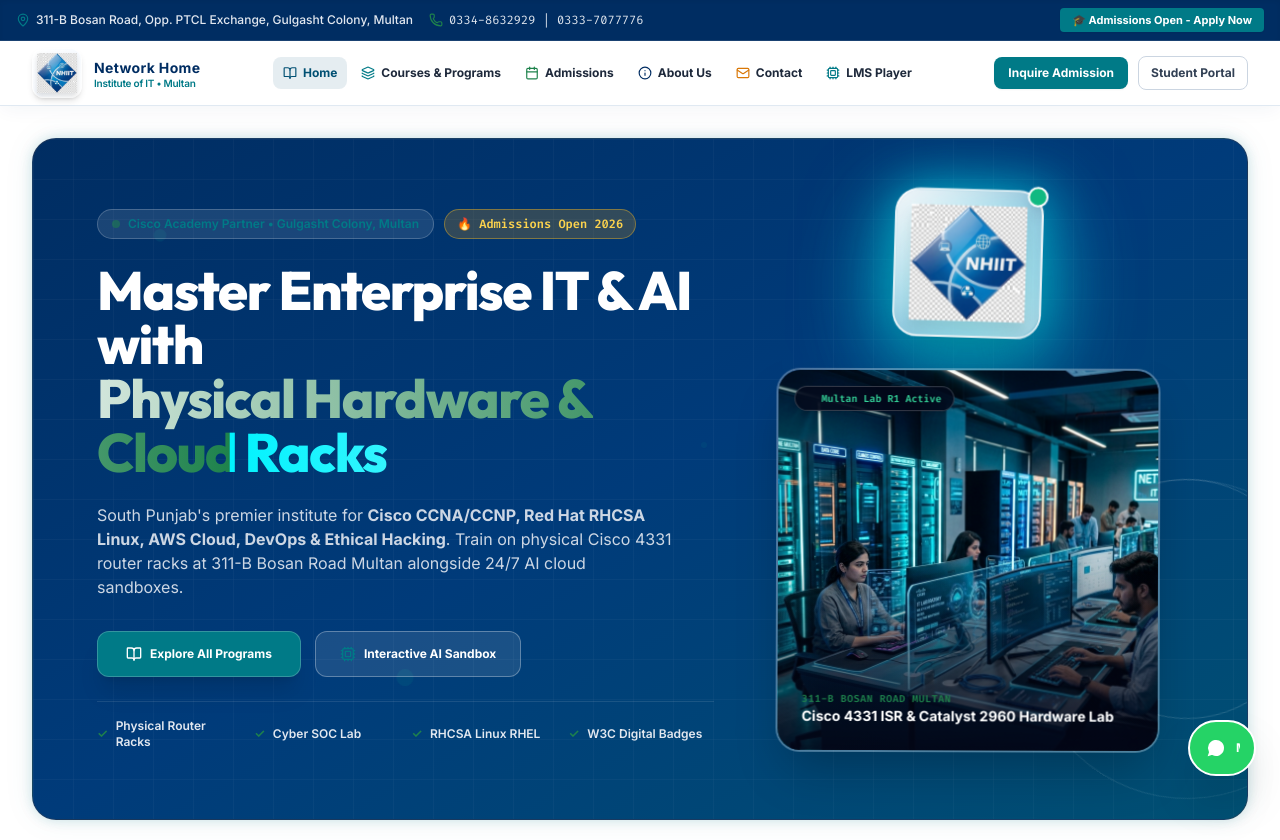
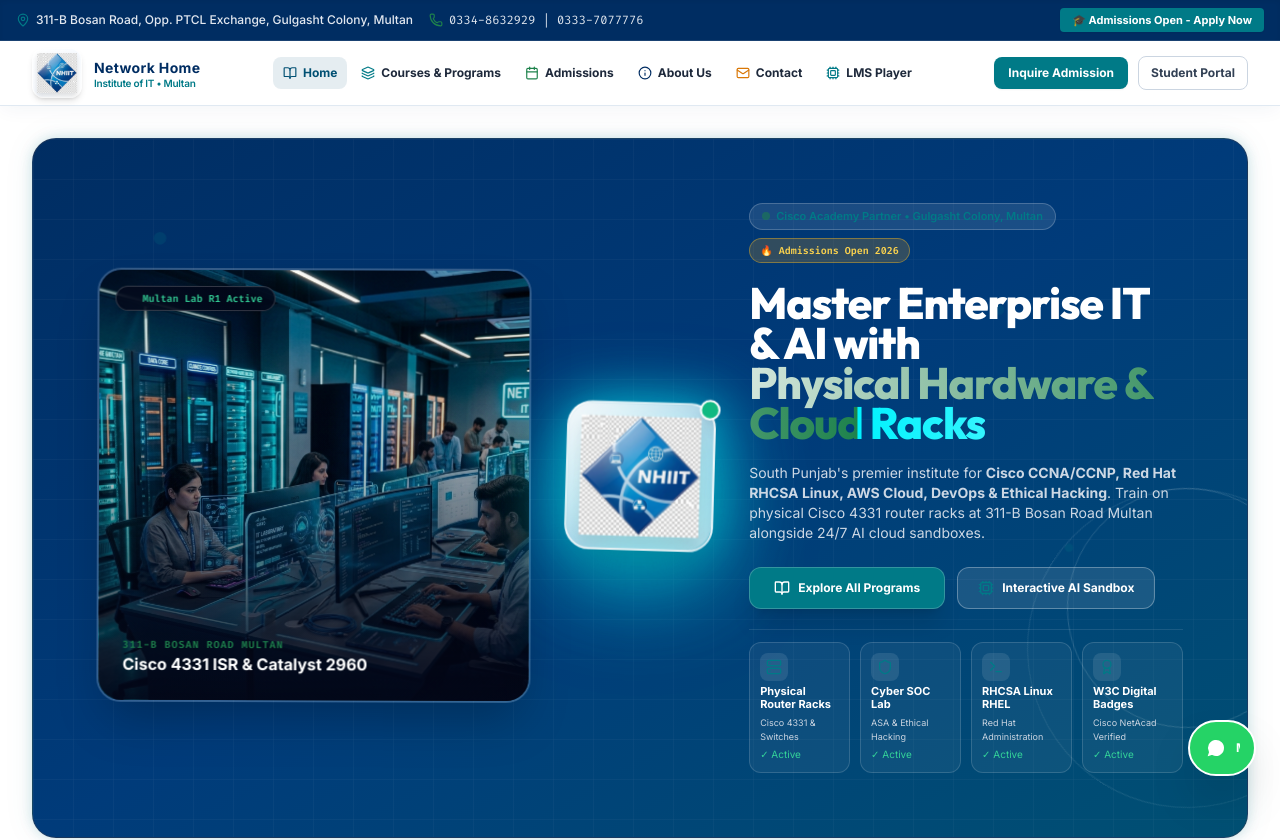
Before and after one commit to najeebulhussan/cyberaiacademy, a React (Vite) app: page / in a window 1280 px wide. Shown: the top 840 px of the page. Built offline with nearby package versions, Linux system fonts and the light colour scheme.

Commit message:
Refine hero layout to 3-column composition with centered 3D diamond logo emblem matching user mockup

```diff
--- a/src/components/ExploreView.tsx
+++ b/src/components/ExploreView.tsx
@@ -3,7 +3,7 @@
 import { useScrollReveal, useAnimatedCounter } from '@/hooks/useScrollReveal';
 import CampusLabsShowcase from '@/components/CampusLabsShowcase';
 import FacultyShowcase from '@/components/FacultyShowcase';
-import { Shield, Cpu, Award, Clock, ArrowRight, X, BookOpen, Star, Network, Brain, Code, Monitor, Laptop, User, Leaf, Cloud } from 'lucide-react';
+import { Shield, Cpu, Award, Clock, ArrowRight, X, BookOpen, Star, Network, Brain, Code, Monitor, Laptop, User, Leaf, Cloud, Server, Terminal } from 'lucide-react';
 
 interface ExploreViewProps {
   onNavigateToTab: (tab: 'explore' | 'programs' | 'about' | 'admissions' | 'contact' | 'learning' | 'player' | 'tutor' | 'badges' | 'admin') => void;
@@ -76,100 +76,15 @@
         <div className="absolute top-1/2 right-[-100px] w-[320px] h-[320px] border border-white/10 rounded-full animate-orbit pointer-events-none" />
         <div className="absolute top-1/2 right-[-60px] w-[240px] h-[240px] border border-white/15 rounded-full animate-orbit-reverse pointer-events-none" />
 
-        <div className="grid lg:grid-cols-12 gap-10 items-center relative z-10">
+        <div className="grid lg:grid-cols-12 gap-6 lg:gap-8 items-center relative z-10">
 
-          {/* Left Text Content Column */}
-          <div className="lg:col-span-7 space-y-6 text-left">
-
-            {/* Dual Glass Status Badges */}
-            <div className="flex flex-wrap gap-2.5 items-center animate-slide-up">
-              <div className="inline-flex items-center gap-2 px-3.5 py-1.5 rounded-full border border-white/20 bg-white/10 backdrop-blur-md text-xs font-semibold text-accentCyan">
-                <span className="w-2 h-2 rounded-full bg-accentGreen animate-pulse shrink-0" />
-                <span>Cisco Academy Partner • Gulgasht Colony, Multan</span>
-              </div>
-
-              <div className="inline-flex items-center gap-1.5 px-3 py-1.5 rounded-full bg-amber-500/20 border border-amber-400/40 text-amber-300 text-xs font-bold font-mono">
-                <span>🔥 Admissions Open 2026</span>
-              </div>
-            </div>
-
-            {/* Main Headline */}
-            <h1 className="text-3xl sm:text-4xl md:text-5xl lg:text-[54px] font-display font-extrabold text-white leading-[1.12] tracking-tight animate-slide-up" style={{ animationDelay: '0.15s' }}>
-              Master Enterprise IT & AI with <br className="hidden sm:inline" />
-              <span className="bg-gradient-to-r from-[#00F2FE] via-white to-[#1E824C] animate-gradient-text">
-                Physical Hardware & Cloud Racks
-              </span>
-            </h1>
-
-            {/* Sub-headline Description */}
-            <p className="text-slate-200/90 text-sm md:text-base leading-relaxed max-w-xl font-sans animate-slide-up" style={{ animationDelay: '0.3s' }}>
-              South Punjab's premier institute for <strong>Cisco CCNA/CCNP, Red Hat RHCSA Linux, AWS Cloud, DevOps & Ethical Hacking</strong>. Train on physical Cisco 4331 router racks at 311-B Bosan Road Multan alongside 24/7 AI cloud sandboxes.
-            </p>
-
-            {/* Action Buttons */}
-            <div className="flex flex-wrap gap-3.5 pt-2 animate-slide-up" style={{ animationDelay: '0.45s' }}>
-              <button
-                onClick={() => onNavigateToTab('programs')}
-                className="bg-[#007A87] hover:bg-[#005073] text-white px-7 py-3.5 rounded-xl font-bold text-xs shadow-xl flex items-center gap-2 cursor-pointer border border-white/20 hover:scale-105 transition-transform"
-              >
-                <BookOpen className="w-4 h-4" /> Explore All Programs
-              </button>
-
-              <button
-                onClick={() => onNavigateToTab('player')}
-                className="bg-white/10 hover:bg-white/20 text-white border border-white/30 px-6 py-3.5 rounded-xl font-bold transition-all text-xs cursor-pointer backdrop-blur-md hover:scale-105 flex items-center gap-2"
-              >
-                <Cpu className="w-4 h-4 text-accentCyan" /> Interactive AI Sandbox
-              </button>
-            </div>
-
-            {/* Key Feature Chips Bar */}
-            <div className="pt-4 grid grid-cols-2 sm:grid-cols-4 gap-3 border-t border-white/10 text-xs font-semibold text-slate-200">
-              <div className="flex items-center gap-2">
-                <span className="text-accentGreen">✓</span> Physical Router Racks
-              </div>
-              <div className="flex items-center gap-2">
-                <span className="text-accentGreen">✓</span> Cyber SOC Lab
-              </div>
-              <div className="flex items-center gap-2">
-                <span className="text-accentGreen">✓</span> RHCSA Linux RHEL
-              </div>
-              <div className="flex items-center gap-2">
-                <span className="text-accentGreen">✓</span> W3C Digital Badges
-              </div>
-            </div>
-
-          </div>
-
-          {/* Right Column: Hero Graphic & Animated NHIIT Logo Showcase */}
-          <div className="lg:col-span-5 relative flex flex-col justify-center items-center gap-6 animate-slide-up" style={{ animationDelay: '0.2s' }}>
-
-            {/* Animated 3D Floating NHIIT Logo Emblem */}
-            <div className="relative flex justify-center items-center">
-              <div className="hero-animated-logo w-28 h-28 sm:w-36 sm:h-36 rounded-3xl p-3.5 bg-gradient-to-br from-white/90 via-blue-50/60 to-white/40 backdrop-blur-xl border-2 border-white/80 shadow-2xl flex items-center justify-center relative group cursor-pointer">
-
-                {/* Specular glass sheen highlight line */}
-                <div className="absolute inset-0 rounded-3xl bg-gradient-to-tr from-transparent via-white/40 to-transparent pointer-events-none" />
-
-                <img
-                  src="/logo.png"
-                  alt="NHIIT Animated Diamond Logo"
-                  className="w-full h-full object-contain filter drop-shadow-xl group-hover:scale-110 transition-transform duration-500"
-                />
-
-                {/* Corner Status Dot */}
-                <div className="absolute -top-1.5 -right-1.5 w-5 h-5 rounded-full bg-emerald-500 border-2 border-white flex items-center justify-center shadow-lg">
-                  <span className="w-2 h-2 rounded-full bg-white animate-ping" />
-                </div>
-              </div>
-            </div>
-
-            {/* Hardware Lab Photo Card */}
-            <div className="relative w-full max-w-sm aspect-video sm:aspect-square rounded-3xl overflow-hidden border-2 border-white/30 shadow-2xl group hero-image-float">
+          {/* LEFT COLUMN: Hardware Lab Photo Showcase (5 cols) */}
+          <div className="lg:col-span-5 relative flex justify-center items-center animate-slide-up">
+            <div className="relative w-full aspect-[4/3] lg:aspect-square rounded-3xl overflow-hidden border-2 border-white/20 shadow-2xl group hero-image-float">
               <img
                 src="/network_home_hero.jpg"
                 alt="Network Home Bosan Road Multan Hardware Lab"
-                className="w-full h-full object-cover transition-transform duration-700 group-hover:scale-110"
+                className="w-full h-full object-cover transition-transform duration-700 group-hover:scale-105"
               />
 
               {/* Live Status Overlay Badge */}
@@ -178,12 +93,126 @@
                 <span>Multan Lab R1 Active</span>
               </div>
 
-              {/* Bottom Card Title Overlay */}
-              <div className="absolute inset-0 bg-gradient-to-t from-slate-950/90 via-transparent to-transparent flex flex-col justify-end p-6 text-white">
-                <span className="text-[10px] font-mono font-bold text-accentGreen uppercase tracking-wider">311-B Bosan Road Multan</span>
-                <h3 className="text-sm font-extrabold text-white">Cisco 4331 ISR & Catalyst 2960 Hardware Lab</h3>
+              {/* Bottom Card Overlay */}
+              <div className="absolute inset-0 bg-gradient-to-t from-slate-950/95 via-slate-950/30 to-transparent flex flex-col justify-end p-6 text-white text-left">
+                <span className="text-[10px] font-mono font-bold text-accentGreen uppercase tracking-widest">311-B BOSAN ROAD MULTAN</span>
+                <h3 className="text-sm sm:text-base font-extrabold text-white">Cisco 4331 ISR & Catalyst 2960</h3>
               </div>
             </div>
+          </div>
+
+          {/* CENTER COLUMN: 3D Diamond Animated Logo Emblem (2 cols) */}
+          <div className="lg:col-span-2 relative flex justify-center items-center py-4 lg:py-0 animate-slide-up" style={{ animationDelay: '0.15s' }}>
+            <div className="relative flex items-center justify-center">
+
+              {/* Glowing Background Ring */}
+              <div className="absolute w-36 h-36 rounded-full bg-[#00F2FE]/20 blur-xl animate-pulse pointer-events-none" />
+
+              {/* 3D Animated Logo Container */}
+              <div className="hero-animated-logo w-28 h-28 sm:w-36 sm:h-36 rounded-3xl p-3 bg-gradient-to-br from-white/90 via-blue-50/70 to-white/30 backdrop-blur-2xl border-2 border-white/80 shadow-2xl flex items-center justify-center relative group cursor-pointer">
+
+                {/* Specular glass sheen highlight line */}
+                <div className="absolute inset-0 rounded-3xl bg-gradient-to-tr from-transparent via-white/50 to-transparent pointer-events-none" />
+
+                <img
+                  src="/logo.png"
+                  alt="NHIIT Animated Diamond Logo"
+                  className="w-full h-full object-contain filter drop-shadow-xl group-hover:scale-110 transition-transform duration-500"
+                />
+
+                {/* Corner Pulse Badge */}
+                <div className="absolute -top-1.5 -right-1.5 w-5 h-5 rounded-full bg-emerald-500 border-2 border-white flex items-center justify-center shadow-lg">
+                  <span className="w-2 h-2 rounded-full bg-white animate-ping" />
+                </div>
+              </div>
+
+            </div>
+          </div>
+
+          {/* RIGHT COLUMN: Text Content & CTAs (5 cols) */}
+          <div className="lg:col-span-5 space-y-5 text-left animate-slide-up" style={{ animationDelay: '0.2s' }}>
+
+            {/* Dual Glass Status Badges */}
+            <div className="flex flex-wrap gap-2 items-center">
+              <div className="inline-flex items-center gap-1.5 px-3 py-1 rounded-full border border-white/20 bg-white/10 backdrop-blur-md text-[11px] font-semibold text-accentCyan">
+                <span className="w-2 h-2 rounded-full bg-accentGreen animate-pulse shrink-0" />
+                <span>Cisco Academy Partner • Gulgasht Colony, Multan</span>
+              </div>
+
+              <div className="inline-flex items-center gap-1.5 px-2.5 py-1 rounded-full bg-amber-500/20 border border-amber-400/40 text-amber-300 text-[10px] font-bold font-mono">
+                <span>🔥 Admissions Open 2026</span>
+              </div>
+            </div>
+
+            {/* Main Headline */}
+            <h1 className="text-3xl sm:text-4xl lg:text-[44px] font-display font-extrabold text-white leading-[1.12] tracking-tight">
+              Master Enterprise IT & AI with <br className="hidden sm:inline" />
+              <span className="bg-gradient-to-r from-[#00F2FE] via-white to-[#1E824C] animate-gradient-text">
+                Physical Hardware & Cloud Racks
+              </span>
+            </h1>
+
+            {/* Sub-headline Description */}
+            <p className="text-slate-200/90 text-xs sm:text-sm leading-relaxed max-w-xl font-sans">
+              South Punjab's premier institute for <strong>Cisco CCNA/CCNP, Red Hat RHCSA Linux, AWS Cloud, DevOps & Ethical Hacking</strong>. Train on physical Cisco 4331 router racks at 311-B Bosan Road Multan alongside 24/7 AI cloud sandboxes.
+            </p>
+
+            {/* Action Buttons */}
+            <div className="flex flex-wrap gap-3 pt-1">
+              <button
+                onClick={() => onNavigateToTab('programs')}
+                className="bg-[#007A87] hover:bg-[#005073] text-white px-6 py-3 rounded-xl font-bold text-xs shadow-xl flex items-center gap-2 cursor-pointer border border-white/20 hover:scale-105 transition-transform"
+              >
+                <BookOpen className="w-4 h-4" /> Explore All Programs
+              </button>
+
+              <button
+                onClick={() => onNavigateToTab('player')}
+                className="bg-white/10 hover:bg-white/20 text-white border border-white/30 px-5 py-3 rounded-xl font-bold transition-all text-xs cursor-pointer backdrop-blur-md hover:scale-105 flex items-center gap-2"
+              >
+                <Cpu className="w-4 h-4 text-accentCyan" /> Interactive AI Sandbox
+              </button>
+            </div>
+
+            {/* Glass Feature Cards (4 Cards Grid) */}
+            <div className="pt-3 grid grid-cols-2 sm:grid-cols-4 gap-2.5 border-t border-white/10 text-left">
+              <div className="p-2.5 rounded-xl bg-white/5 border border-white/15 backdrop-blur-sm space-y-1">
+                <div className="w-7 h-7 rounded-lg bg-white/10 flex items-center justify-center text-accentCyan">
+                  <Server className="w-4 h-4" />
+                </div>
+                <div className="text-[11px] font-bold text-white leading-tight">Physical Router Racks</div>
+                <div className="text-[9px] text-slate-300">Cisco 4331 & Switches</div>
+                <div className="text-emerald-400 text-[10px]">✓ Active</div>
+              </div>
+
+              <div className="p-2.5 rounded-xl bg-white/5 border border-white/15 backdrop-blur-sm space-y-1">
+                <div className="w-7 h-7 rounded-lg bg-white/10 flex items-center justify-center text-accentCyan">
+                  <Shield className="w-4 h-4" />
+                </div>
+                <div className="text-[11px] font-bold text-white leading-tight">Cyber SOC Lab</div>
+                <div className="text-[9px] text-slate-300">ASA & Ethical Hacking</div>
+                <div className="text-emerald-400 text-[10px]">✓ Active</div>
+              </div>
+
+              <div className="p-2.5 rounded-xl bg-white/5 border border-white/15 backdrop-blur-sm space-y-1">
+                <div className="w-7 h-7 rounded-lg bg-white/10 flex items-center justify-center text-accentCyan">
+                  <Terminal className="w-4 h-4" />
+                </div>
+                <div className="text-[11px] font-bold text-white leading-tight">RHCSA Linux RHEL</div>
+                <div className="text-[9px] text-slate-300">Red Hat Administration</div>
+                <div className="text-emerald-400 text-[10px]">✓ Active</div>
+              </div>
+
+              <div className="p-2.5 rounded-xl bg-white/5 border border-white/15 backdrop-blur-sm space-y-1">
+                <div className="w-7 h-7 rounded-lg bg-white/10 flex items-center justify-center text-accentCyan">
+                  <Award className="w-4 h-4" />
+                </div>
+                <div className="text-[11px] font-bold text-white leading-tight">W3C Digital Badges</div>
+                <div className="text-[9px] text-slate-300">Cisco NetAcad Verified</div>
+                <div className="text-emerald-400 text-[10px]">✓ Active</div>
+              </div>
+            </div>
+
           </div>
 
         </div>
```
